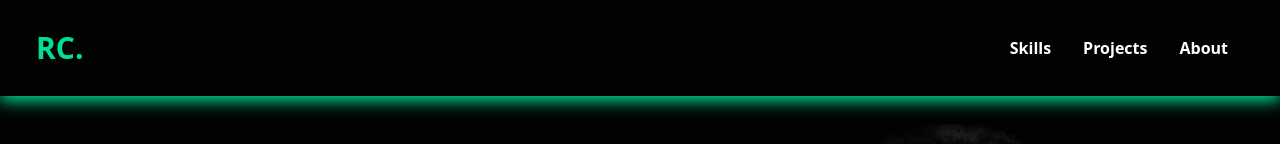
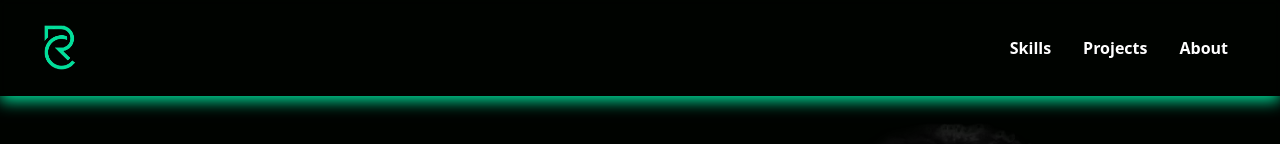
Before and after one commit to Ayenzcc/portfolio, a React (Vite) app: page / in a window 1280 px wide. Shown: the top 144 px of the page. Built offline with nearby package versions, Linux system fonts and the light colour scheme.

Commit message:
CHANGED LOGO

```diff
--- a/src/components/Navbar.jsx
+++ b/src/components/Navbar.jsx
@@ -1,5 +1,6 @@
 import React, { useState, useEffect } from "react";
 import { AiOutlineClose, AiOutlineMenu } from "react-icons/ai";
+import { motion } from "framer-motion";
 const Navbar = () => {
   const [nav, setNav] = useState(false);
   const [show, setShow] = useState(true);
@@ -49,17 +50,23 @@ const Navbar = () => {
       <div className=" flex justify-between items-center h-24 max-w-[1240px] mx-auto px-4 text-white  ">
         <div
           className=" transition-all ease-in-out  duration-[0.5s]"
-          style={
-            show || window.scrollY === 0
-              ? {
-                  transform: "translate(-0%)",
-                }
-              : {
-                  transform: "translate(-500px )",
-                }
-          }
+          style={{
+            transform:
+              show || window.scrollY === 0
+                ? "translate(-0%)"
+                : "translate(-500px )",
+          }}
         >
-          <h1 className="w-full text-3xl font-bold text-[#00df9a]">RC.</h1>
+          <motion.img
+            initial={{ scale: 0, opacity: 0 }}
+            animate={{
+              scale: 1,
+              opacity: 1,
+              transition: { duration: 1 },
+            }}
+            className=" w-12"
+            src="/RODLOGO.png"
+          />
         </div>
         <div
           className="transition-all ease-in-out  duration-[0.5s]"
@@ -104,14 +111,14 @@ const Navbar = () => {
                 }
           }
         >
-          <h1 className="w-full text-3xl font-bold text-[#00df9a] m-4">RC.</h1>
+          <img className=" w-12 pt-4 ml-4" src="/RODLOGO.png" />
           <ul className=" flex  flex-col p-4 uppercase">
             <a
               onClick={() => {
                 setNav(false);
               }}
               href="#skills"
-              className=" p-4 border-b border-gray-600 font-bold"
+              className=" p-4 border-b border-gray-600 font-bold hover:text-[#00df9a]"
             >
               Skills
             </a>
@@ -120,7 +127,7 @@ const Navbar = () => {
                 setNav(false);
               }}
               href="#proj"
-              className=" p-4 border-b border-gray-600 font-bold"
+              className=" p-4 border-b border-gray-600 font-bold hover:text-[#00df9a]"
             >
               Projects
             </a>
```
Also changed, not shown: public/RODLOGO.png (added).
